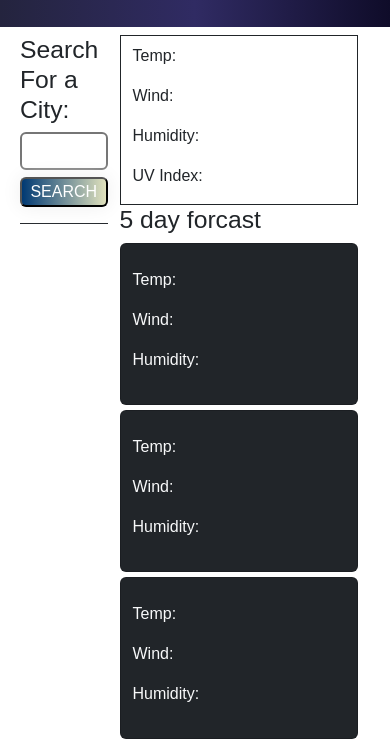
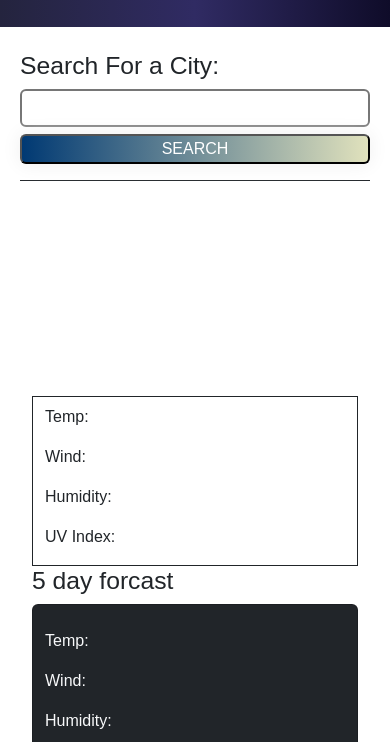
Before and after one commit to jarydknight/weather-dashboard, a plain HTML site: page index.html in a window 390 px wide. Shown: the part 66-808 px from the top of the page. Drawn offline with nearby package versions, Linux system fonts and the light colour scheme.

Commit message:
adjust view on smaller screens and function call for updateHeaderBg

```diff
--- a/assets/css/style.css
+++ b/assets/css/style.css
@@ -112,3 +112,10 @@ header h1 {
     background-color: #990000;
     background-image: linear-gradient(147deg, #990000 0%, #ff0000 74%);
 }
+
+@media screen and (max-width: 768px) {
+    .history {
+        height: 200px;
+        overflow: auto;
+    }
+}
--- a/assets/js/script.js
+++ b/assets/js/script.js
@@ -158,7 +158,7 @@ const delayToNextHour = (60 - parseInt(moment().format("LT").slice(3))) * 60000;
 
 // Audit's time squares every hour. First calculate delay to the next hour with set timeout then run every hour with set interval
 setTimeout(function() {
-    changeBgColor();
+    updateHeaderBg();
     setInterval(updateHeaderBg, delay);
 }, delayToNextHour);
 
--- a/index.html
+++ b/index.html
@@ -22,7 +22,7 @@
 
         <div class="row no-gutters d-flex justify-content-between m-2">
 
-            <div class="col-3">
+            <div class="col-12 col-md-3 mt-3">
                 <div class="row">
                     <form class="p-0">
                         <h2>Search For a City:</h2>
@@ -36,7 +36,7 @@
                 </div>
             </div>
 
-            <div class="col-9">
+            <div class="col-12 col-md-9 mt-3">
                 <div class="container">
                 <div class="row current-weather border border-dark">
                     <h2 class="current-weather-title"></h2>
@@ -48,7 +48,7 @@
                 </div>
 
                 <div class="row">
-                    <div class="container">
+                    <div class="container-fluid m-0">
                     <div class="row p-0">
                         <h2 class="p-0">5 day forcast</h2>
                     </div>
```
